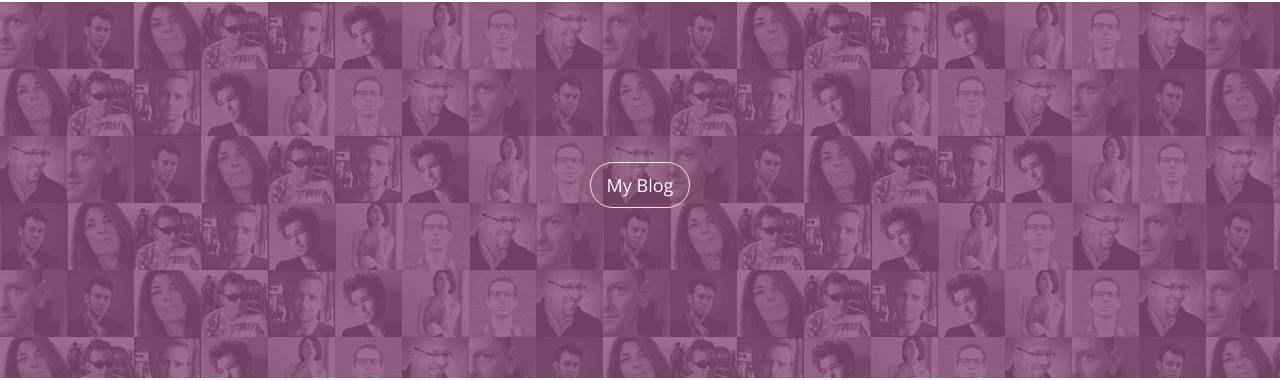
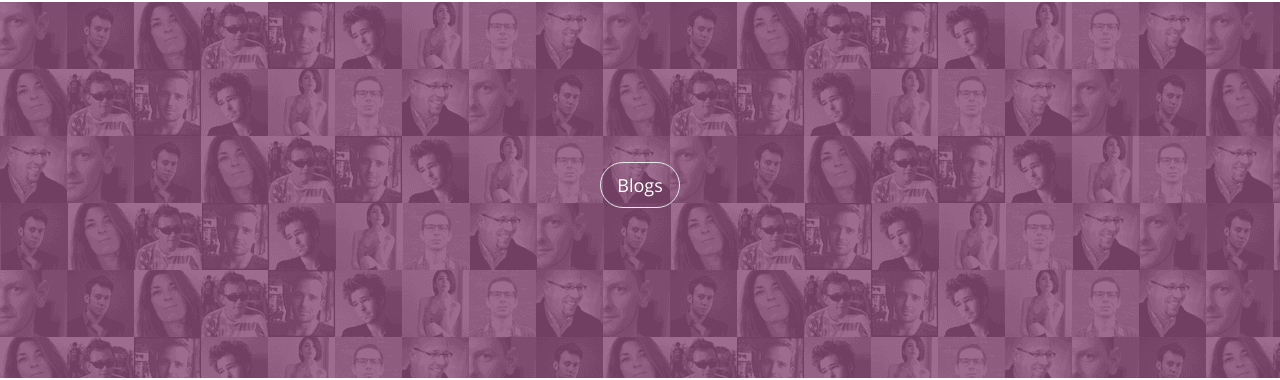
Before and after one commit to COPS-IITBHU/cops-website, a Jekyll site: the page built from index.html, in a window 1280 px wide and 900 px high, scrolled down 3214 px. Shown: the part 191-571 px from the top of the window. Built offline with Jekyll 4.4.1, drawn with Linux system fonts in a browser that asks for light colours; grey boxes are pictures that could not be loaded.

Commit message:
minor blog typos

```diff
--- a/_includes/sections/blog.html
+++ b/_includes/sections/blog.html
@@ -2,7 +2,7 @@
     <div class="row">
         <div class="col-lg-12 text-center wow zoomIn" id="i18_blog">
             <div style="height: 80px;"></div>
-            <a class="btn btn-lg btn-default btn-rounded btn-outline wow bounceIn" href="{{ "/blog/" | prepend: site.baseurl }}"><span data-i18n="blog.my_blog">My Blog</span></a>
+            <a class="btn btn-lg btn-default btn-rounded btn-outline wow bounceIn" href="{{ "/blog/" | prepend: site.baseurl }}"><span data-i18n="blog.my_blog">Blogs</span></a>
             <div style="height: 80px;"></div>
         </div>
     </div>
--- a/blog/blog.html
+++ b/blog/blog.html
@@ -7,7 +7,7 @@ permalink: /blog/
 <div class="row">
     <div class="col-lg-12 text-center">
         <div class="navy-line"></div>
-        <h1>Latest Blog</h1>
+        <h1>Blogs</h1>
     </div>
 </div>
 
--- a/static/locales/en.json
+++ b/static/locales/en.json
@@ -44,7 +44,7 @@
     "college_job": "Student"
   },
   "blog":{
-    "my_blog": "My Blog"
+    "my_blog": "Blogs"
   },
   "link":{
     "link": "Link",
```
